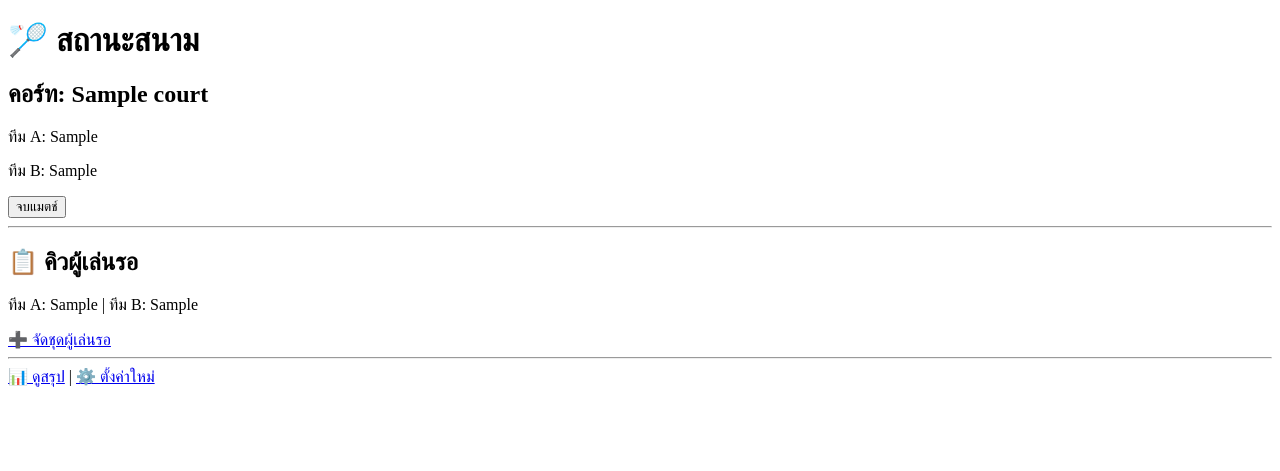
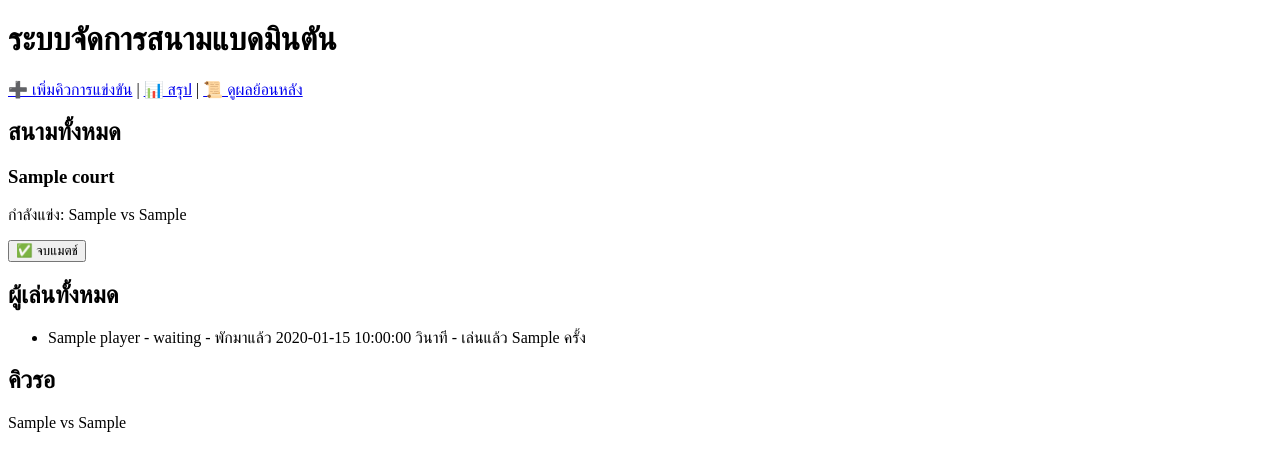
Before and after one commit to CHIRANONT/-, a Flask app: template templates/home.html in a window 1280 px wide. Shown: the top 471 px of the page. Run offline with Flask 3, Linux system fonts and the light colour scheme; the template is opened without the code that fills it: most values are stand-ins (such as "Sample title", 1, 10 or a date in 2020).

Commit message:
Update home.html

```diff
--- a/templates/home.html
+++ b/templates/home.html
@@ -2,37 +2,41 @@
 <html lang="en">
 <head>
     <meta charset="UTF-8">
-    <title>หน้าหลัก</title>
+    <title>Home</title>
 </head>
 <body>
-    <h1>🏸 สถานะสนาม</h1>
+    <h1>ระบบจัดการสนามแบดมินตัน</h1>
+
+    <a href="{{ url_for('add_waiting') }}">➕ เพิ่มคิวการแข่งขัน</a> |
+    <a href="{{ url_for('summary') }}">📊 สรุป</a> |
+    <a href="{{ url_for('result_log') }}">📜 ดูผลย้อนหลัง</a>
+
+    <h2>สนามทั้งหมด</h2>
     {% for court in courts %}
-        <h2>คอร์ท: {{ court.name }}</h2>
+        <h3>{{ court.name }}</h3>
         {% if court.current_match %}
-            <p>ทีม A: {{ court.current_match.team_a|join(', ') }}</p>
-            <p>ทีม B: {{ court.current_match.team_b|join(', ') }}</p>
-            <form method="POST" action="/finish_match/{{ loop.index0 }}">
-                <button type="submit">จบแมตช์</button>
+            <p>กำลังแข่ง: {{ court.current_match.team_a }} vs {{ court.current_match.team_b }}</p>
+            <form action="{{ url_for('finish_match', court_idx=loop.index0) }}" method="get">
+                <button type="submit">✅ จบแมตช์</button>
             </form>
         {% else %}
-            {% if waiting_queue %}
-                <form method="POST" action="/start_match/{{ loop.index0 }}">
-                    <button type="submit">ส่งชุดต่อไปลงสนาม</button>
-                </form>
-            {% else %}
-                <p>ยังไม่มีชุดรอ</p>
-            {% endif %}
+            <p>ว่าง</p>
+            <form action="{{ url_for('start_match', court_idx=loop.index0) }}" method="post">
+                <button type="submit">▶️ เริ่มแมตช์</button>
+            </form>
         {% endif %}
     {% endfor %}
 
-    <hr>
-    <h2>📋 คิวผู้เล่นรอ</h2>
-    {% for group in waiting_queue %}
-        <p>ทีม A: {{ group.team_a|join(', ') }} | ทีม B: {{ group.team_b|join(', ') }}</p>
+    <h2>ผู้เล่นทั้งหมด</h2>
+    <ul>
+    {% for player in players %}
+        <li>{{ player.name }} - {{ player.status }} - พักมาแล้ว {{ player.rest_time }} วินาที - เล่นแล้ว {{ player.matches_played }} ครั้ง</li>
     {% endfor %}
-    <a href="/add_waiting">➕ จัดชุดผู้เล่นรอ</a>
+    </ul>
 
-    <hr>
-    <a href="/summary">📊 ดูสรุป</a> | <a href="/setup">⚙️ ตั้งค่าใหม่</a>
+    <h2>คิวรอ</h2>
+    {% for queue in waiting_queue %}
+        <p>{{ queue.team_a }} vs {{ queue.team_b }}</p>
+    {% endfor %}
 </body>
 </html>
```
